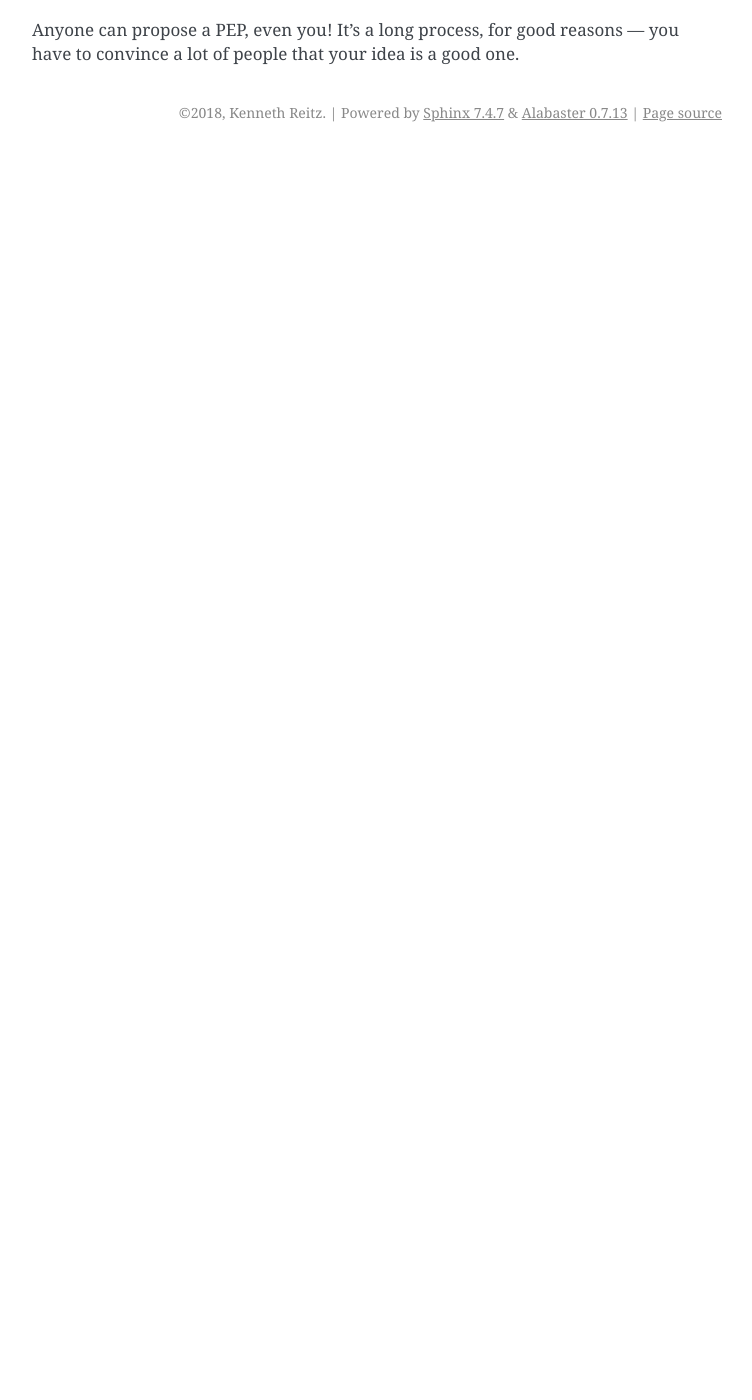
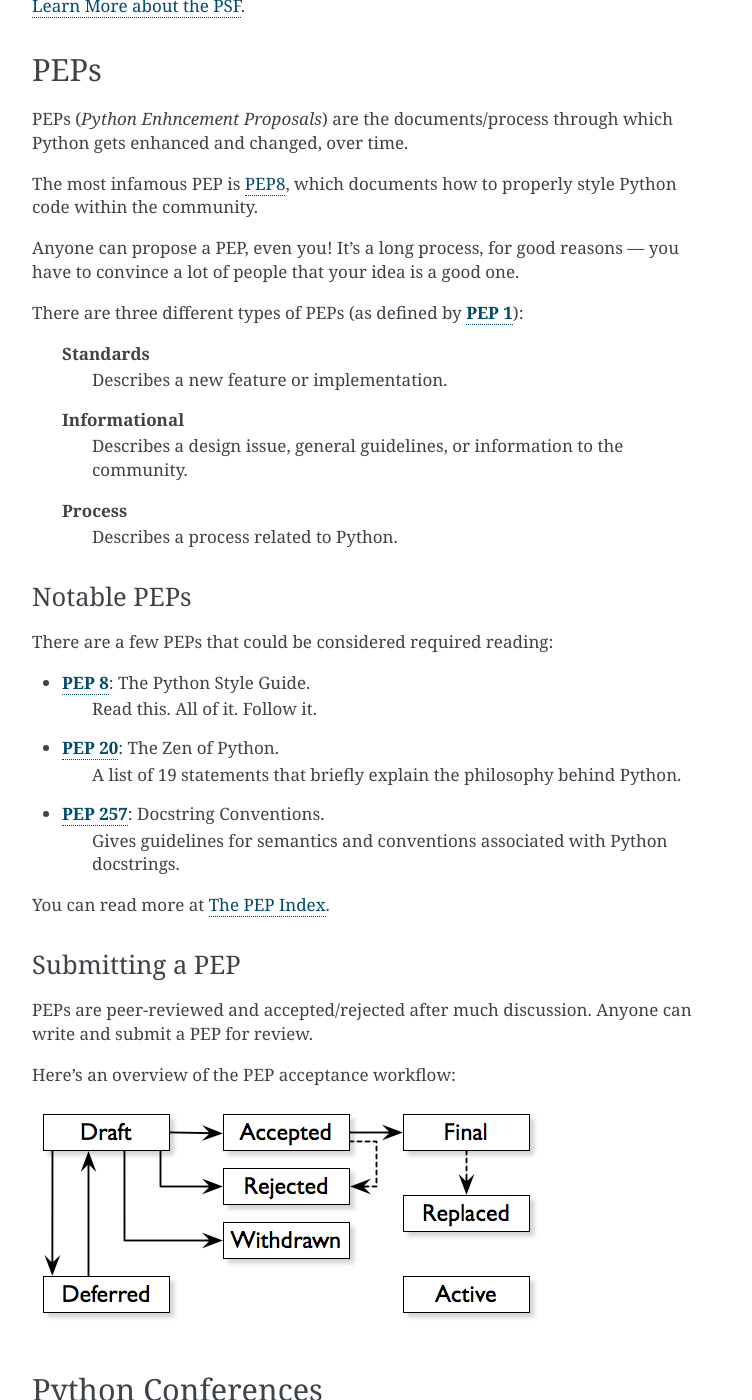
Before and after one commit to kennethreitz-archive/howtopython.org, a Sphinx documentation site: the page built from source/learning-the-basics.rst, in a window 1280 px wide and 1400 px high, scrolled down 518 px. Shown: the whole window, without its empty margins (388-1140 px from the left). Built offline with Sphinx 7.4.7, drawn with Linux system fonts in a browser that asks for light colours; pages that are not in the unit, such as notebooks, are missing from menus; before the commit the page ends 900 px from its top, so only the background shows below that; some of the changed text lies outside the part shown.

Commit message:
pep section enhancements
Signed-off-by: Kenneth Reitz <me@kennethreitz.org>

```diff
--- a/source/learning-the-basics.rst
+++ b/source/learning-the-basics.rst
@@ -3,16 +3,88 @@
 
 We've already covered that Python is more about the people than it is about the code. So, let's learn a bit about the organizations and processes these people participate in.
 
+The BDFL
+--------
 
-The Python Software Foundation
-------------------------------
+Guido van Rossum, the creator of Python, is often referred to as the BDFL — the
+Benevolent Dictator For Life.
+
+Python Software Foundation
+--------------------------
 
 The Python Software Foundation is a non–profit organization that is responsible for holding and protecting the intellectual property of Python, the Package Index, PyCon, and related. It heavily contributes towards the sustainability of the language and its ecosystem both financially and through infrastructure.
+
+`Learn More about the PSF <http://www.python.org/psf/>`_.
 
 
 PEPs
 ----
 
-PEPs (Python Enhncement Proposals) are the documents/process through which Python gets enhanced and changed, over time. The most infamous PEP is `PEP8 <http://pep8.org/>`_, which documents how to properly style Python code within the community.
+PEPs (*Python Enhncement Proposals*) are the documents/process through which Python gets enhanced and changed, over time.
+
+The most infamous PEP is `PEP8 <http://pep8.org/>`_, which documents how to properly style Python code within the community.
 
 Anyone can propose a PEP, even you! It's a long process, for good reasons — you have to convince a lot of people that your idea is a good one.
+
+There are three different types of PEPs (as defined by :pep:`1`):
+
+    **Standards**
+        Describes a new feature or implementation.
+
+    **Informational**
+        Describes a design issue, general guidelines, or information to the
+        community.
+
+    **Process**
+        Describes a process related to Python.
+
+
+Notable PEPs
+~~~~~~~~~~~~
+
+There are a few PEPs that could be considered required reading:
+
+- :pep:`8`: The Python Style Guide.
+    Read this. All of it. Follow it.
+
+- :pep:`20`: The Zen of Python.
+    A list of 19 statements that briefly explain the philosophy behind Python.
+
+- :pep:`257`: Docstring Conventions.
+    Gives guidelines for semantics and conventions associated with Python
+    docstrings.
+
+You can read more at `The PEP Index <http://www.python.org/dev/peps/>`_.
+
+Submitting a PEP
+~~~~~~~~~~~~~~~~
+
+PEPs are peer-reviewed and accepted/rejected after much discussion. Anyone
+can write and submit a PEP for review.
+
+Here's an overview of the PEP acceptance workflow:
+
+.. image:: ../_static/pep-0001.png
+
+
+Python Conferences
+--------------------------
+
+The major events for the Python community are developer conferences. The two
+most notable conferences are PyCon, which is held in the US, and its European
+sibling, EuroPython.
+
+A comprehensive list of conferences is maintained at `pycon.org <http://www.pycon.org/>`_.
+
+
+Python User Groups
+------------------
+
+User Groups are where a bunch of Python developers meet to present or talk
+about Python topics of interest. A list of local user groups is maintained at
+the `Python Software Foundation Wiki <http://wiki.python.org/moin/LocalUserGroups>`_.
+
+
+
+PEPs
+----
```
Also changed, not shown: source/_static/pep-0001.png (added), source/_static/sublime.png (added), 1 other file.
